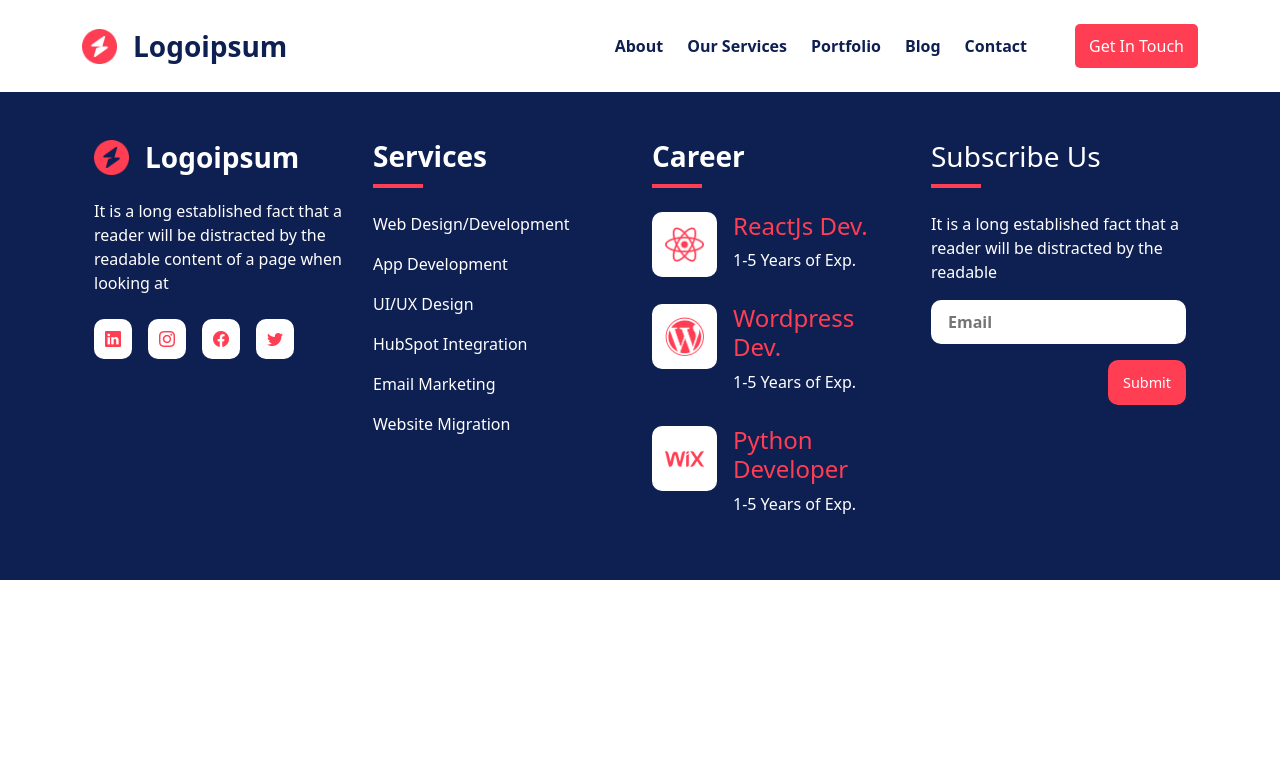
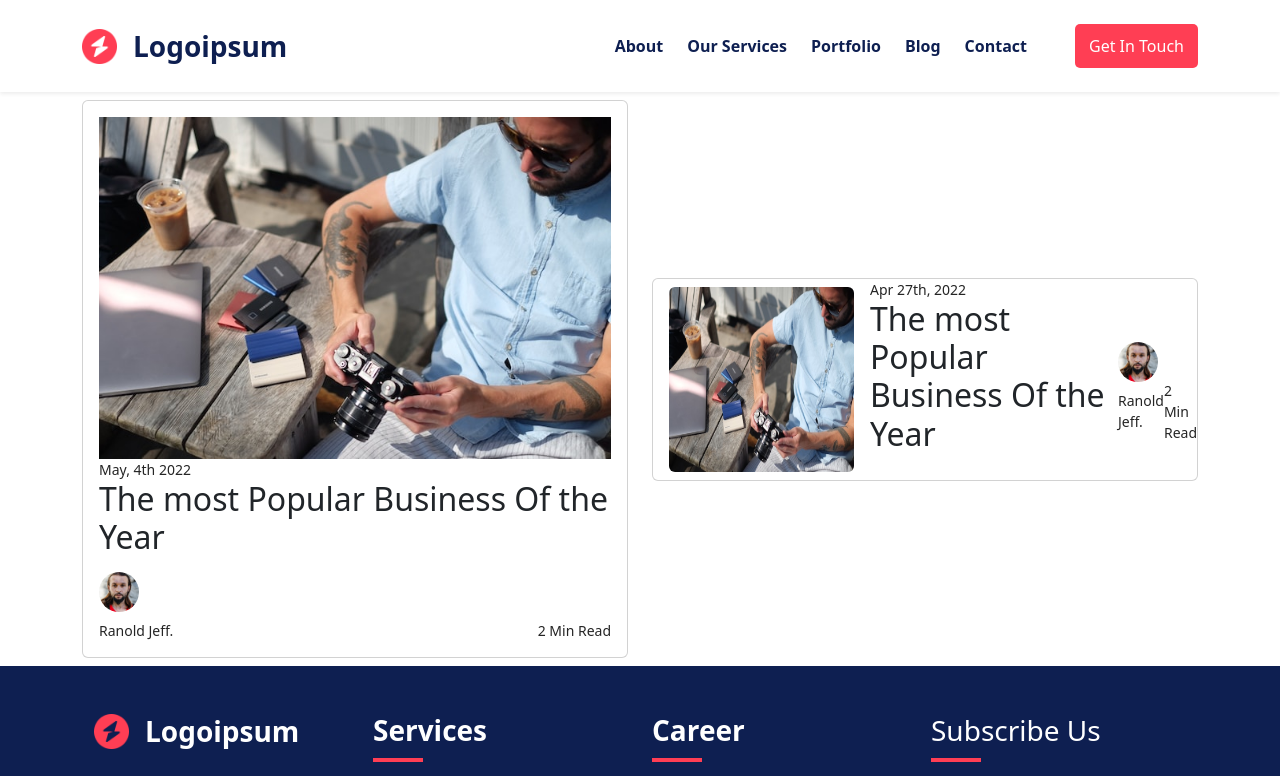
Before and after one commit to rikkriuk/fe-slicing-design-kelompok-2, a React (Vite) app: page /blog in a window 1280 px wide. Shown: the top 776 px of the page. Built offline with nearby package versions, Linux system fonts and the light colour scheme.

Commit message:
style change some style of about page

```diff
--- a/src/App.jsx
+++ b/src/App.jsx
@@ -5,6 +5,7 @@ import AboutContainer from "./containers/AboutContainer";
 import ServicesContainer from "./containers/ServicesContainer";
 import PortfolioContainer from "./containers/PortfolioContainer";
 import LayoutComponent from "./components/Layout/LayoutComponent";
+import BlogsContainer from "./containers/BlogsContainer";
 import "bootstrap/dist/css/bootstrap.min.css";
 import "bootstrap-icons/font/bootstrap-icons.css";
 
@@ -16,6 +17,7 @@ function App() {
           <Route path="/" element={<HomeContainer />} />
           <Route path="/about" element={<AboutContainer />} />
           <Route path="/services" element={<ServicesContainer />} />
+          <Route path="blog" element={<BlogsContainer />} />
           <Route path="/portfolio" element={<PortfolioContainer />} />
         </Routes>
       </LayoutComponent>
--- /dev/null
+++ b/src/components/BlogTop/BlogStyle.css
@@ -0,0 +1,9 @@
+h2 {
+  color: #ff3e54;
+  font-size: 20px;
+}
+p {
+  color: #252525;
+  font-size: 14px;
+  margin-bottom: 0px !important;
+}
--- /dev/null
+++ b/src/components/BlogTop/BlogTopComponent.jsx
@@ -0,0 +1,77 @@
+import React from "react";
+import personTop from "../../assets/PersonBlogTop.jpeg";
+import author from "../../assets/Author1.jpeg";
+import "./BlogStyle.css";
+
+const BlogTopComponent = () => {
+  return (
+    <section className="blog-top">
+      <div className="container  my-2">
+        <div className="row align-items-center">
+          <div className="col-md-6">
+            <div className="card">
+              <div className="card-body">
+                <img
+                  src={personTop}
+                  alt=""
+                  width="514"
+                  height="300"
+                  className="img-fluid"
+                />
+                <p>May, 4th 2022</p>
+                <h2>The most Popular Business Of the Year</h2>
+                <div className="d-flex justify-content-between align-items-center mt-3 rounded">
+                  <div className="author">
+                    <img
+                      src={author}
+                      alt="gambar author"
+                      height="40"
+                      width="40"
+                      className="img-fluid rounded-circle"
+                    />
+                    <p className="mt-2"> Ranold Jeff.</p>
+                  </div>
+                  <p className="mt-5">2 Min Read</p>
+                </div>
+              </div>
+            </div>
+          </div>
+          <div className="col-md-6">
+            <div className="card">
+              <div className="d-flex">
+                <img
+                  src={personTop}
+                  alt=""
+                  height="185"
+                  width="185"
+                  className="rounded my-2 mx-3"
+                />
+                <div>
+                  <p>Apr 27th, 2022</p>
+                  <h2>The most Popular Business Of the Year</h2>
+                </div>
+                <div className="d-flex justify-content-between align-items-center mt-3">
+                  <div className="author">
+                    <img
+                      src={author}
+                      alt="gambar author"
+                      height="40"
+                      width="40"
+                      className="img-fluid rounded-circle"
+                    />
+                    <p className="mt-2"> Ranold Jeff.</p>
+                  </div>
+                  <div>
+                    <p className="mt-5">2 Min Read</p>
+                  </div>
+                </div>
+              </div>
+            </div>
+          </div>
+        </div>
+      </div>
+    </section>
+  );
+};
+
+export default BlogTopComponent;
--- a/src/containers/BlogsContainer.jsx
+++ b/src/containers/BlogsContainer.jsx
@@ -0,0 +1,11 @@
+import React from "react";
+import BlogTopComponent from "../components/BlogTop/BlogTopComponent";
+const BlogsContainer = () => {
+  return (
+    <div>
+      <BlogTopComponent />
+    </div>
+  );
+};
+
+export default BlogsContainer;
```
Also changed, not shown: src/assets/Author1.jpeg (added), src/assets/PersonBlogTop.jpeg (added).
